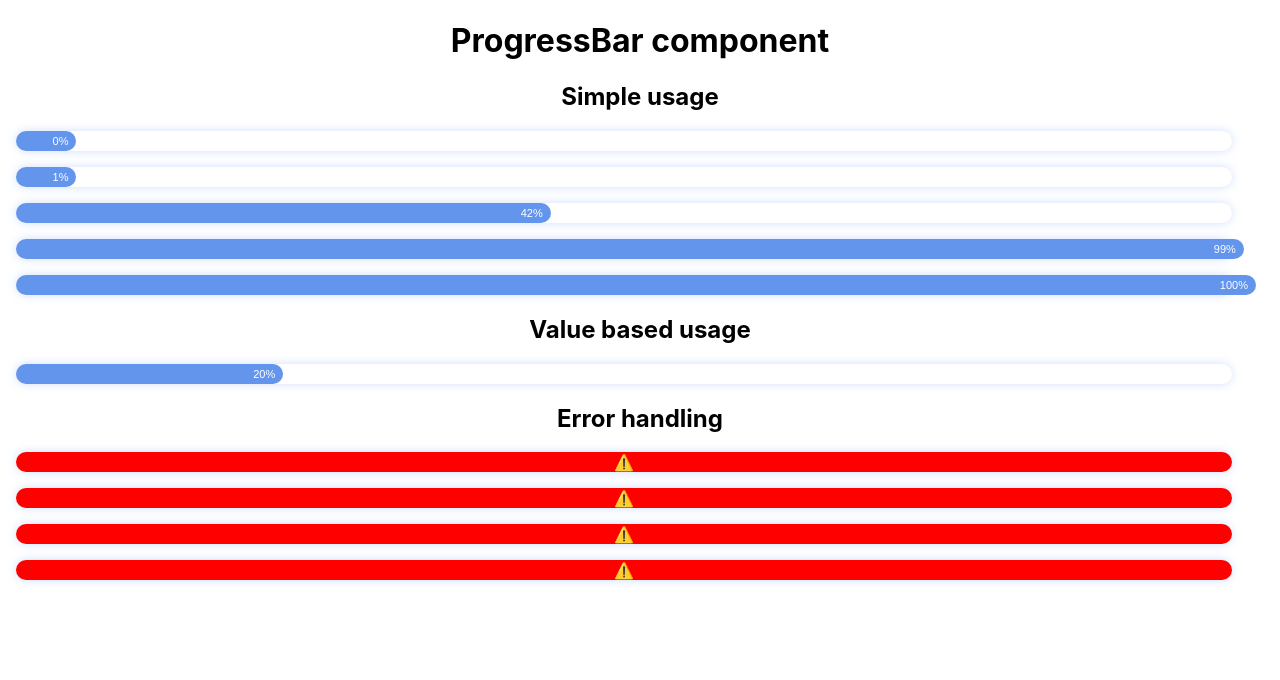
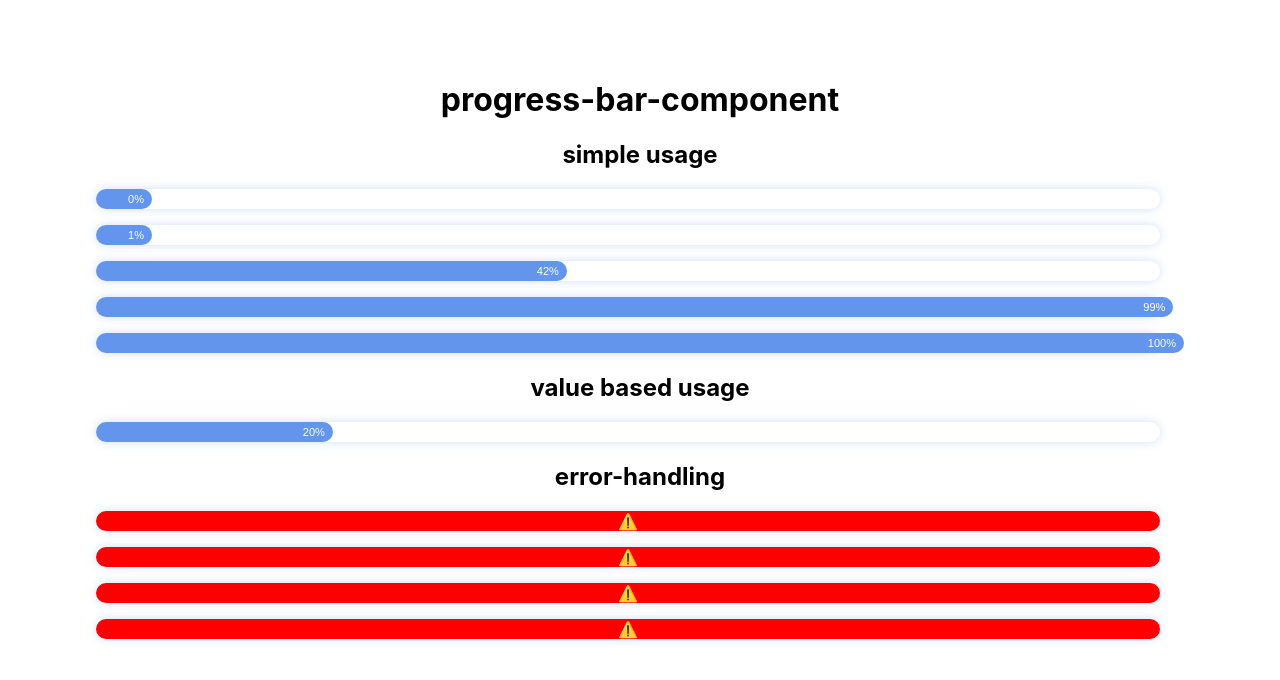
Before and after one commit to codelal/progress-bar, a React (Create React App) app: page / in a window 1280 px wide. Shown: the top 680 px of the page. Built offline with nearby package versions, Linux system fonts and the light colour scheme.

Commit message:
added screenshot

```diff
--- a/src/App.css
+++ b/src/App.css
@@ -1,5 +1,5 @@
 body {
-    margin: 0;
+    margin: 5rem;
     box-sizing: border-box;
 }
 
--- a/src/App.js
+++ b/src/App.js
@@ -4,17 +4,17 @@ import ProgressBar from "./ProgressBar";
 function App() {
     return (
         <div className="App">
-            <h1>ProgressBar component</h1>
-            <h2>Simple usage</h2>
+            <h1>progress-bar-component</h1>
+            <h2>simple usage</h2>
             <header className="App-header"></header>
             <ProgressBar percentage={0} />
             <ProgressBar percentage={1} />
             <ProgressBar percentage={42} />
             <ProgressBar percentage={99} />
             <ProgressBar percentage={100} />
-            <h2>Value based usage</h2>
+            <h2>value based usage</h2>
             <ProgressBar value={20} minValue={0} maxValue={100} />
-            <h2>Error handling</h2>
+            <h2>error-handling</h2>
             <ProgressBar percentage={-4} />
             <ProgressBar percentage={150} />
             <ProgressBar maxValue={99} value={120} />
```
Also changed, not shown: public/index.html (+1 -22 lines), public/progressbar.png (added), 1 other file (tests, documents, lock files or other folders).
